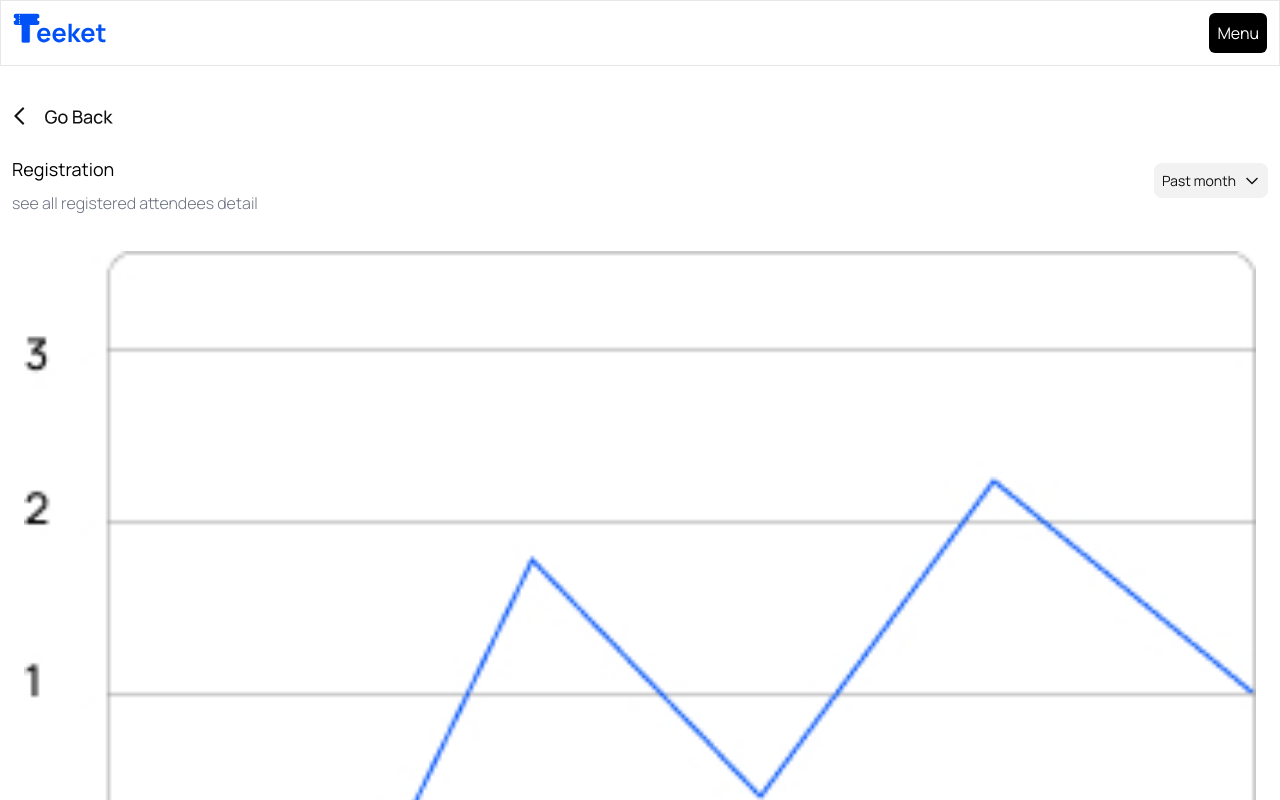
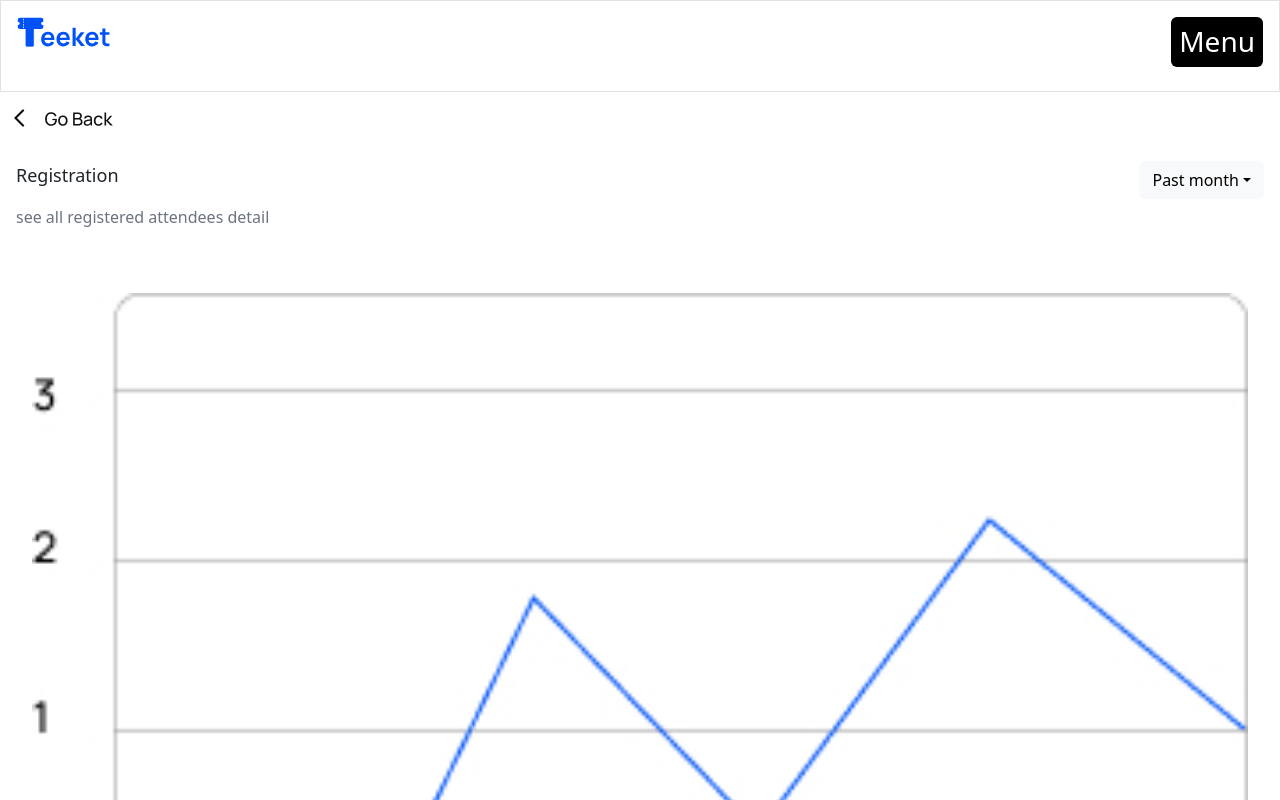
Before and after one commit to gogurlbaby/teeket, a React (Create React App) app: page / in a window 1280 px wide. Shown: the top 800 px of the page. Built offline with nearby package versions, Linux system fonts and the light colour scheme.

Commit message:
dropdown

```diff
--- a/package.json
+++ b/package.json
@@ -6,7 +6,9 @@
     "@testing-library/jest-dom": "^5.16.5",
     "@testing-library/react": "^13.4.0",
     "@testing-library/user-event": "^13.5.0",
+    "bootstrap": "^5.3.0",
     "react": "^18.2.0",
+    "react-bootstrap": "^2.7.4",
     "react-dom": "^18.2.0",
     "react-scripts": "5.0.1",
     "web-vitals": "^2.1.4"
--- a/src/components/Graph_components/graph.js
+++ b/src/components/Graph_components/graph.js
@@ -10,6 +10,7 @@ import info from "../../assets/graph_images/Info.jpg"
 import jane from "../../assets/graph_images/jane.jpg"
 import john from "../../assets/graph_images/john.jpg"
 import daniel from "../../assets/graph_images/daniel.jpg"
+import Dropdown from "react-bootstrap/Dropdown"
 
 
  function Graph(){
@@ -52,8 +53,17 @@ import daniel from "../../assets/graph_images/daniel.jpg"
                     <h2 className="font-semi-bold text-lg pb-2">Registration</h2>
                     <p className="font-light  text-gray-500">see all registered attendees detail</p>
                 </div>
-                <div className=" relative pt-2">
-                    <img src={btn} alt="button"></img>
+                <div className="bg-transparent">
+                <Dropdown>
+                  <Dropdown.Toggle variant="light" id="dropdown-basic">
+                  Past month
+                 </Dropdown.Toggle>
+                 <Dropdown.Menu>
+                   <Dropdown.Item href="#/today">Today</Dropdown.Item>
+                   <Dropdown.Item href="#/last-days">Last 7 days</Dropdown.Item>
+                   <Dropdown.Item href="#/past-month">Past month</Dropdown.Item>
+                 </Dropdown.Menu>
+                </Dropdown>
 
                 </div>
 
--- a/src/index.js
+++ b/src/index.js
@@ -2,6 +2,7 @@ import React from 'react';
 import ReactDOM from 'react-dom/client';
 import './index.css';
 import App from './App';
+import 'bootstrap/dist/css/bootstrap.min.css';
 
 const root = ReactDOM.createRoot(document.getElementById('root'));
 root.render(
```
Also changed, not shown: 1 other file (tests, documents, lock files or other folders).
